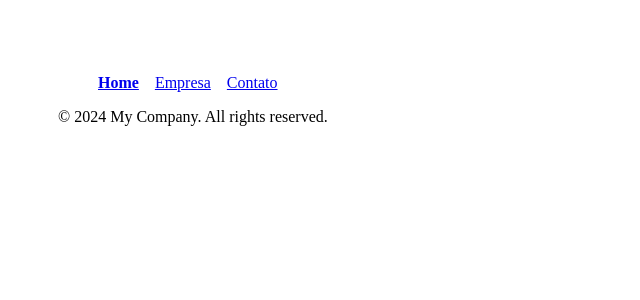
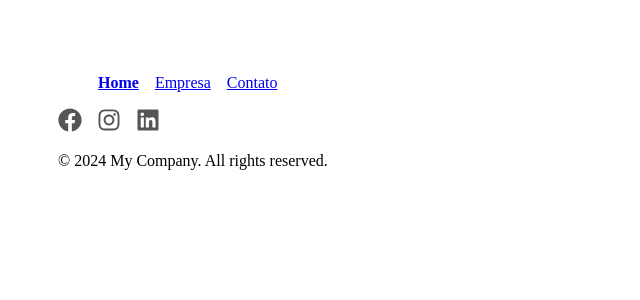
Before and after one commit to fp-torres/projeto-react, a React (Create React App) app: page / in a window 1280 px wide. Shown: the top 300 px of the page, without its empty margins (0-640 px from the left). Built offline with nearby package versions, Linux system fonts and the light colour scheme.

Commit message:
React Icons

```diff
--- a/package.json
+++ b/package.json
@@ -9,6 +9,7 @@
     "@testing-library/user-event": "^13.5.0",
     "react": "^19.2.0",
     "react-dom": "^19.2.0",
+    "react-icons": "^5.5.0",
     "react-router-dom": "^7.9.5",
     "react-scripts": "5.0.1",
     "web-vitals": "^2.1.4"
--- a/src/components/layout/Footer.js
+++ b/src/components/layout/Footer.js
@@ -1,6 +1,16 @@
+import {FaFacebook, FaLinkedin, FaInstagram,} from 'react-icons/fa';
+
+import styles from './Footer.module.css';
+
 function Footer() {
   return (
     <footer>
+      <ul className={styles.social_list}>
+      <li><FaFacebook /></li>
+      <li><FaInstagram /></li>
+      <li><FaLinkedin /></li>
+      </ul>
+
       <p>© 2024 My Company. All rights reserved.</p>
     </footer>
   );
--- /dev/null
+++ b/src/components/layout/Footer.module.css
@@ -0,0 +1,19 @@
+.social_list {
+    list-style: none;
+    display: flex;
+    gap: 15px;
+    padding: 0;
+    margin: 0 0 10px 0;
+}
+
+.social_list li {
+    display: inline-block;
+    margin: 0;
+}
+
+.social_list svg {
+    width: 24px;
+    height: 24px;
+    fill: #555;
+    transition: fill 0.3s;
+}
```
Also changed, not shown: 1 other file (tests, documents, lock files or other folders).
